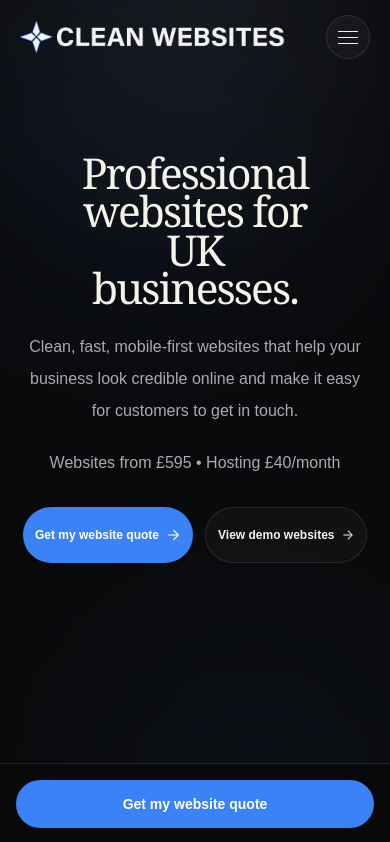
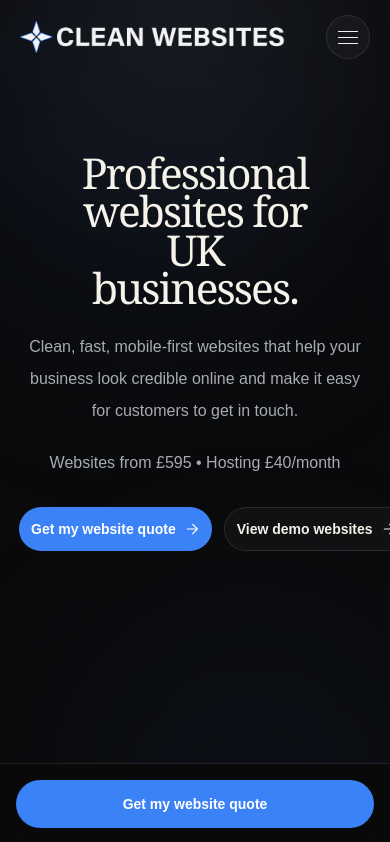
Before and after one commit to cleanwebsitesuk/cleanwebsites, a Next.js app: page / in a window 390 px wide. Shown: the top 842 px of the page. Built offline with nearby package versions, Linux system fonts and the light colour scheme.

Commit message:
Update page.tsx

```diff
--- a/app/page.tsx
+++ b/app/page.tsx
@@ -709,12 +709,12 @@ export default function Home() {
 
     <motion.div
       variants={fadeUp}
-      className="mx-auto mt-8 flex w-full max-w-[21.5rem] items-center gap-3 sm:mt-8 sm:max-w-none sm:justify-center"
+      className="mx-auto mt-8 flex w-full max-w-[22rem] items-center gap-3 sm:mt-8 sm:max-w-none sm:justify-center"
     >
       <MagneticLink
         href="/start"
         disabled={isMobile}
-        className="group inline-flex h-14 flex-1 min-w-0 items-center justify-center gap-1.5 rounded-full bg-[#3B82F6] px-3 text-[12px] font-semibold text-white transition duration-300 hover:brightness-110 sm:h-12 sm:flex-none sm:px-6 sm:text-sm"
+        className="group inline-flex h-11 flex-1 items-center justify-center gap-2 rounded-full bg-[#3B82F6] px-3 text-[14px] font-semibold text-white transition duration-300 hover:brightness-110 sm:h-12 sm:flex-none sm:px-6 sm:text-sm"
       >
         <span className="whitespace-nowrap">Get my website quote</span>
         <ArrowRight />
@@ -722,7 +722,7 @@ export default function Home() {
 
       <a
         href="#demos"
-        className="group inline-flex h-14 flex-1 min-w-0 items-center justify-center gap-1.5 rounded-full border border-white/10 bg-white/[0.03] px-3 text-[12px] font-semibold text-[#F5F2EA] transition duration-300 hover:-translate-y-0.5 hover:border-white/20 hover:bg-white/[0.05] sm:h-12 sm:flex-none sm:px-6 sm:text-sm"
+        className="group inline-flex h-11 flex-1 items-center justify-center gap-2 rounded-full border border-white/10 bg-white/[0.03] px-3 text-[14px] font-semibold text-[#F5F2EA] transition duration-300 hover:-translate-y-0.5 hover:border-white/20 hover:bg-white/[0.05] sm:h-12 sm:flex-none sm:px-6 sm:text-sm"
       >
         <span className="whitespace-nowrap">View demo websites</span>
         <ArrowRight />
```
